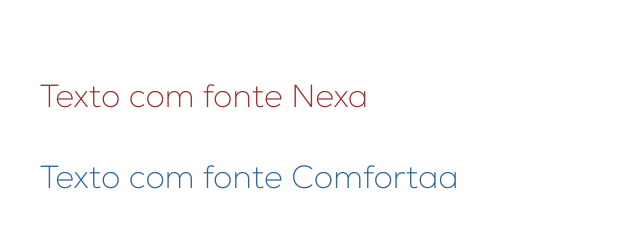
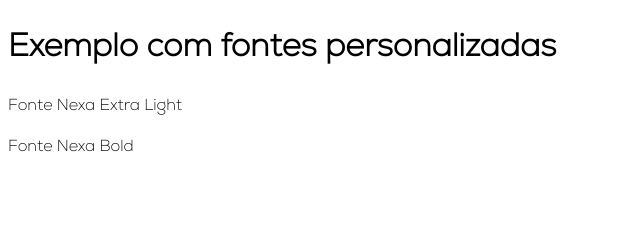
Before and after one commit to JoyCarneiro/fontes, a plain HTML site: page fontes-css-completo/index.html in a window 1280 px wide. Shown: the whole page, without its empty margins (0-640 px from the left). Drawn offline with Linux system fonts and the light colour scheme; files that its build step writes are made by us from their sources; files whose address does not match are found by name.

Commit message:
Update index.html

```diff
--- a/fontes-css-completo/index.html
+++ b/fontes-css-completo/index.html
@@ -1,28 +1,14 @@
-
 <!DOCTYPE html>
-<html lang="en">
+<html lang="pt-BR">
 <head>
-  <meta charset="UTF-8">
-  <title>Teste de Fontes</title>
-  <link rel="stylesheet" href="style.css">
-  <style>
-    body {
-      padding: 2rem;
-    }
-    .comfortaa {
-      font-family: 'Comfortaa', sans-serif;
-      font-size: 2rem;
-      color: #336699;
-    }
-    .nexa {
-      font-family: 'Nexa', sans-serif;
-      font-size: 2rem;
-      color: #993333;
-    }
-  </style>
+  <meta charset="UTF-8" />
+  <meta name="viewport" content="width=device-width, initial-scale=1" />
+  <title>Fontes Personalizadas</title>
+  <link rel="stylesheet" href="style.css" />
 </head>
 <body>
-  <p class="nexa">Texto com fonte Nexa</p>
-  <p class="comfortaa">Texto com fonte Comfortaa</p>
+  <h1>Exemplo com fontes personalizadas</h1>
+  <p class="light">Fonte Nexa Extra Light</p>
+  <p class="bold">Fonte Nexa Bold</p>
 </body>
 </html>
```
